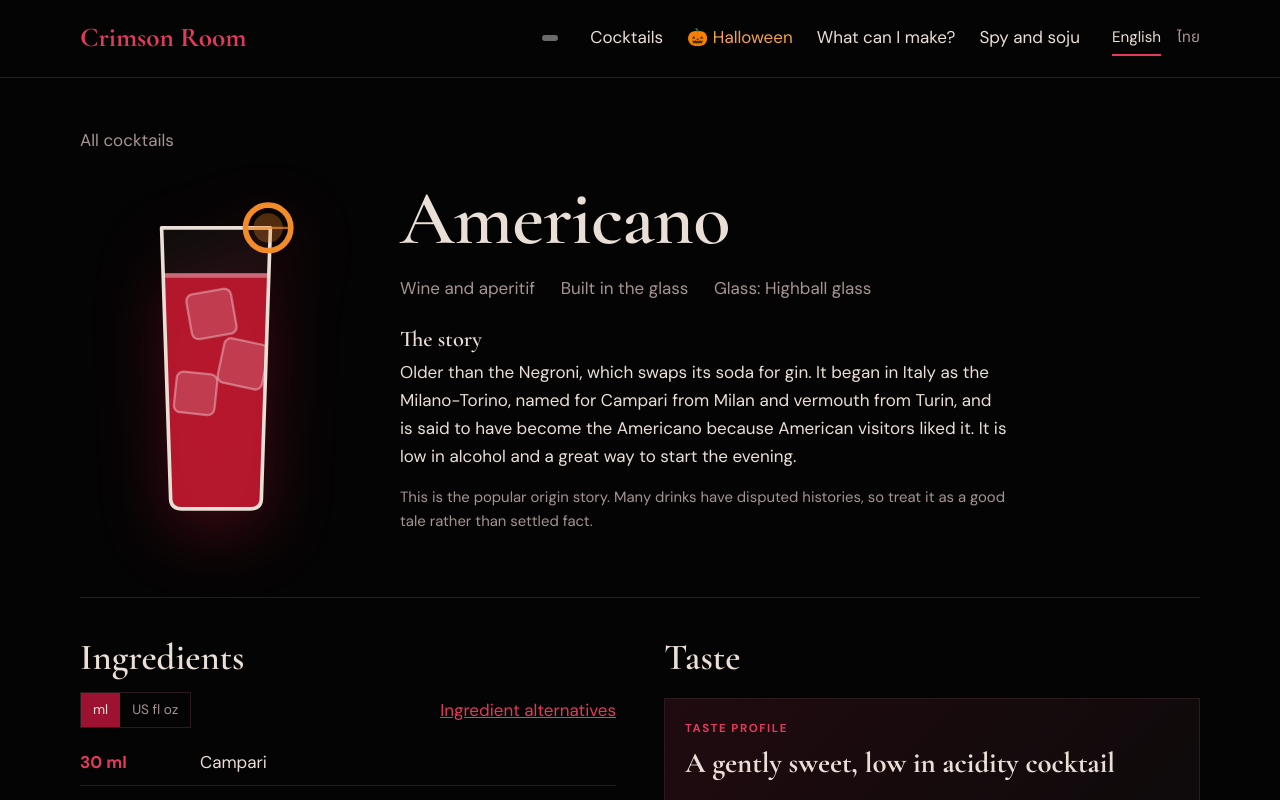
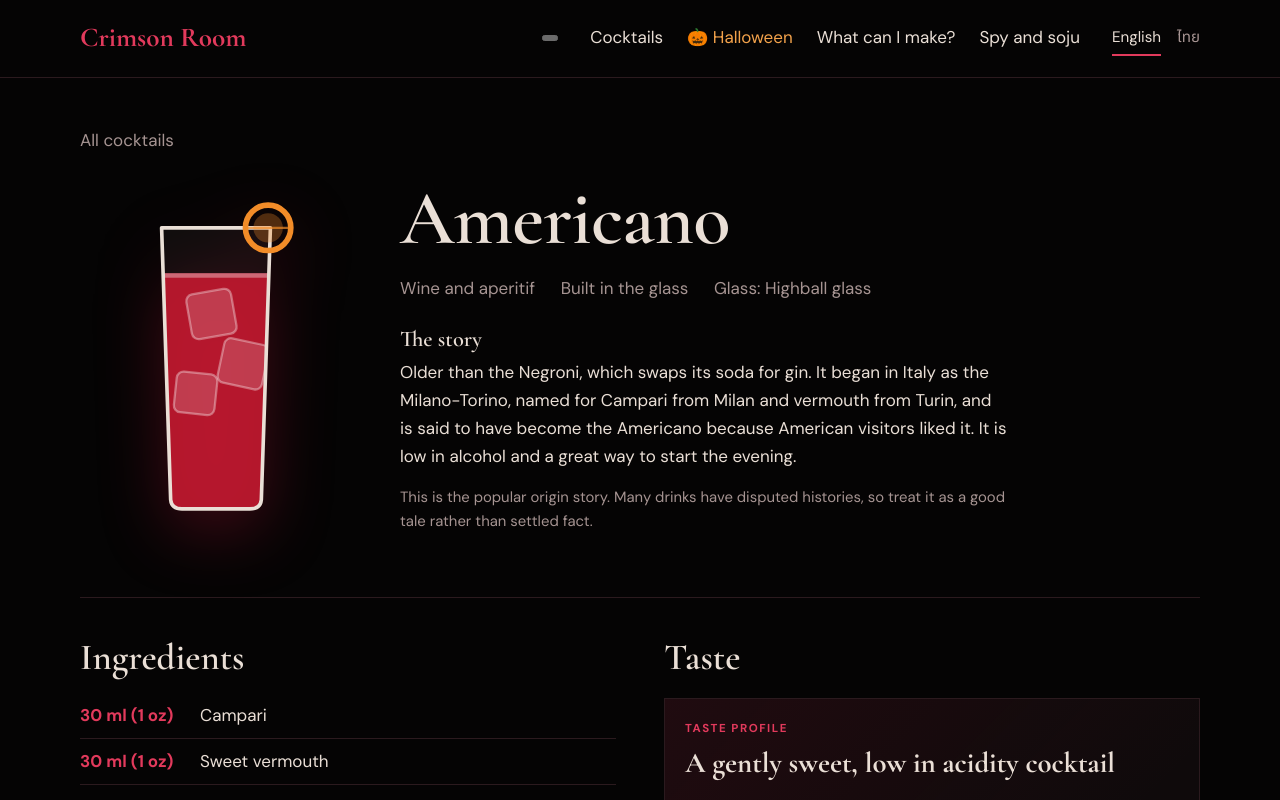
Before and after one commit to inky3/crimsonroom, a Next.js app: page /en/cocktails/americano in a window 1280 px wide. Shown: the top 800 px of the page. Built offline with nearby package versions, Linux system fonts and the light colour scheme.

Commit message:
Show metric and ounce measures together without a unit switch

```diff
--- a/components/IngredientList.tsx
+++ b/components/IngredientList.tsx
@@ -1,68 +1,26 @@
-"use client";
-
-import { useState } from "react";
 import { pick } from "@/lib/i18n";
 import type { Ingredient, Locale } from "@/lib/types";
 
-const substitutions: Record<string, string> = {
-  "White rum": "Light rum",
-  "Aged or dark rum": "Dark rum",
-  "Bourbon or rye whisky": "Either bourbon or rye whisky",
-  "Triple sec or Cointreau": "Any orange liqueur (Cointreau, Curaçao or triple sec)",
-  "Fresh lime juice": "Fresh lemon juice (brighter, slightly different flavour)",
-  "Fresh lemon juice": "Fresh lime juice (more aromatic and tropical)",
-  "Simple syrup (equal parts sugar and water)": "Dissolved superfine sugar or agave syrup",
-  "Simple syrup": "Agave syrup or dissolved superfine sugar",
-  "Soda water": "Sparkling water",
-  "Prosecco or sparkling wine": "Champagne or another dry sparkling wine",
-  "Orange juice": "Freshly squeezed or good-quality bottled orange juice",
-  "Pineapple juice": "Mango juice (sweeter and less acidic)",
-  "Cointreau": "Triple sec or another orange liqueur",
-  "Tequila blanco": "Reposado tequila (rounder, oakier flavour)",
-  "Gin": "London dry gin, or a softer contemporary gin",
-};
-
-function amountInOz(amount: string): string {
-  if (/\boz\b/i.test(amount) || !/ml/i.test(amount)) return amount;
-  return amount.replace(/(\d+(?:\.\d+)?)\s*ml/gi, (_match, raw) => {
-    const oz = Number(raw) / 29.5735;
+function amountWithBothUnits(amount: string): string {
+  if (/\b(?:us\s*)?fl?\.?\s*oz\b|\boz\b/i.test(amount)) return amount;
+  return amount.replace(/(\d+(?:\.\d+)?)\s*ml\b/gi, (_match, raw) => {
+    const ml = Number(raw);
+    const oz = ml / 29.5735;
     const rounded = Math.round(oz * 4) / 4;
     const label = Number.isInteger(rounded) ? String(rounded) : String(rounded).replace(/\.25$/, "¼").replace(/\.5$/, "½").replace(/\.75$/, "¾");
-    return label + " oz";
+    return `${ml} ml (${label} oz)`;
   });
 }
 
 export default function IngredientList({ ingredients, locale }: { ingredients: Ingredient[]; locale: Locale }) {
-  const [units, setUnits] = useState<"ml" | "oz">("ml");
-  const [showAlternatives, setShowAlternatives] = useState(false);
-
   return (
-    <div className="ingredient-list-wrap">
-      <div className="ingredient-options" aria-label="Ingredient display options">
-        <div className="unit-switch" aria-label="Measurement units">
-          <button type="button" aria-pressed={units === "ml"} onClick={() => setUnits("ml")}>ml</button>
-          <button type="button" aria-pressed={units === "oz"} onClick={() => setUnits("oz")}>US fl oz</button>
-        </div>
-        <button className="link-btn" type="button" aria-expanded={showAlternatives} onClick={() => setShowAlternatives((value) => !value)}>
-          {showAlternatives ? (locale === "th" ? "ซ่อนวัตถุดิบทดแทน" : "Hide alternatives") : (locale === "th" ? "ตัวเลือกวัตถุดิบทดแทน" : "Ingredient alternatives")}
-        </button>
-      </div>
-      <ul className="ingredients">
-        {ingredients.map((ingredient, index) => {
-          const name = pick(ingredient.name, locale);
-          const alternative = substitutions[ingredient.name.en];
-          return (
-            <li key={index} className="ingredient-row">
-              <span className="amount">{units === "oz" ? amountInOz(pick(ingredient.amount, locale)) : pick(ingredient.amount, locale)}</span>
-              <span className="ingredient-copy">
-                <span>{name}</span>
-                {showAlternatives && alternative && <small className="ingredient-alternative">{locale === "th" ? "ใช้แทนได้: " : "Alternative: "}{alternative}</small>}
-              </span>
-            </li>
-          );
-        })}
-      </ul>
-      {units === "oz" && <p className="note">{locale === "th" ? "แปลงจากมิลลิลิตรเป็น US fl oz โดยประมาณ ปัดเป็น ¼ ออนซ์ที่ใกล้ที่สุด" : "Millilitres are converted to US fluid ounces and rounded to the nearest ¼ oz. Small quantities such as dashes and teaspoons stay unchanged."}</p>}
-    </div>
+    <ul className="ingredients">
+      {ingredients.map((ingredient, index) => (
+        <li key={index} className="ingredient-row">
+          <span className="amount">{amountWithBothUnits(pick(ingredient.amount, locale))}</span>
+          <span>{pick(ingredient.name, locale)}</span>
+        </li>
+      ))}
+    </ul>
   );
 }
```
